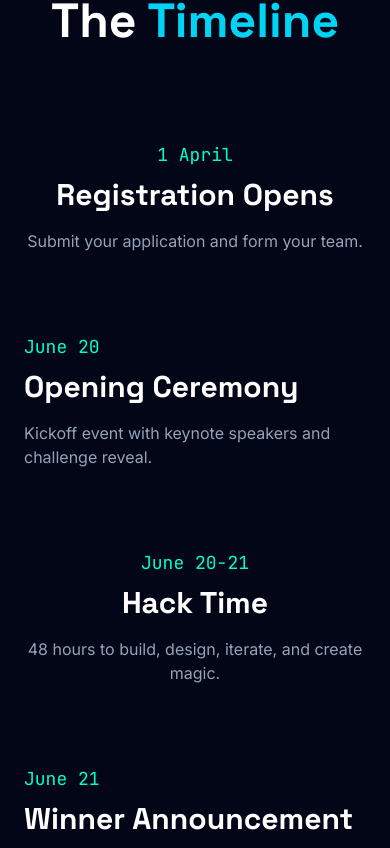
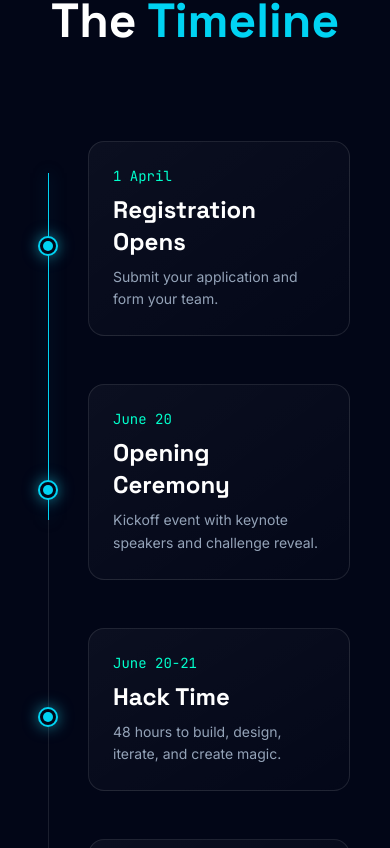
Before and after one commit to SaiAryan1784/sketchnship, a Next.js app: page / in a window 390 px wide. Shown: the part 6496-7344 px from the top of the page. Built offline with nearby package versions, Linux system fonts and the light colour scheme.

Commit message:
feat: Introduce responsive mobile timeline with distinct line and dots, and redesign event card styling with new backgrounds and hover effects.

```diff
--- a/components/sections/Timeline.tsx
+++ b/components/sections/Timeline.tsx
@@ -50,28 +50,52 @@ export const Timeline = () => {
                 </ScrollReveal>
 
                 <div className="relative">
-                    {/* Central Line */}
+                    {/* Central Line (Desktop) */}
                     <div className="absolute left-1/2 top-0 bottom-0 w-px bg-white/10 -translate-x-1/2 hidden md:block">
                         <motion.div
                             style={{ height: lineHeight }}
-                            className="w-full bg-cyan-400"
+                            className="w-full bg-cyan-400 origin-top"
                         />
                     </div>
 
-                    <div className="space-y-12 md:space-y-24">
+                    {/* Left Line (Mobile) */}
+                    <div className="absolute left-6 top-8 bottom-8 w-px bg-white/10 md:hidden z-0">
+                        <motion.div
+                            style={{ height: lineHeight }}
+                            className="w-full bg-cyan-400 origin-top shadow-[0_0_15px_rgba(34,211,238,0.5)]"
+                        />
+                    </div>
+
+                    <div className="space-y-8 md:space-y-24 relative z-10">
                         {timelineEvents.map((event, i) => (
-                            <div key={i} className={`flex flex-col md:flex-row items-center ${event.side === 'right' ? 'md:flex-row-reverse' : ''}`}>
+                            <div key={i} className={`relative flex flex-col md:flex-row items-center md:justify-center ${event.side === 'right' ? 'md:flex-row-reverse' : ''}`}>
+
                                 {/* Content */}
-                                <div className={`w-full md:w-1/2 ${event.side === 'right' ? 'md:pl-12 text-left' : 'md:pr-12 md:text-right'} text-center mb-8 md:mb-0`}>
+                                <div className={`w-full md:w-1/2 pl-16 pr-4 md:px-0 ${event.side === 'right' ? 'md:pl-12 md:text-left' : 'md:pr-12 md:text-right'} text-left mb-4 md:mb-0`}>
                                     <ScrollReveal width="100%">
-                                        <div className="text-designer-accent font-mono text-lg mb-2">{event.date}</div>
-                                        <h3 className="text-3xl font-bold text-white mb-4 font-heading">{event.title}</h3>
-                                        <p className="text-muted-foreground">{event.description}</p>
+                                        <div className="bg-gradient-to-br from-white/[0.04] to-white/[0.01] md:bg-none border border-white/10 md:border-transparent rounded-2xl p-6 md:p-0 relative overflow-hidden transition-all duration-300 hover:border-cyan-500/30 md:hover:border-transparent group hover:shadow-[0_0_20px_rgba(34,211,238,0.1)] md:hover:shadow-none">
+                                            {/* Glow on mobile */}
+                                            <div className="absolute top-0 left-0 w-full h-full bg-gradient-to-r from-cyan-500/10 to-transparent opacity-0 group-hover:opacity-100 transition-opacity duration-300 md:hidden pointer-events-none" />
+
+                                            <div className="text-designer-accent font-mono text-sm md:text-lg mb-2 relative z-10">{event.date}</div>
+                                            <h3 className="text-2xl md:text-3xl font-bold text-white mb-2 md:mb-4 font-heading relative z-10">{event.title}</h3>
+                                            <p className="text-muted-foreground text-sm md:text-base leading-relaxed relative z-10">{event.description}</p>
+                                        </div>
                                     </ScrollReveal>
                                 </div>
 
-                                {/* Dot */}
-                                <div className="absolute left-1/2 -translate-x-1/2 w-4 h-4 rounded-full bg-background-dark border-2 border-white/50 z-10 hidden md:block">
+                                {/* Mobile Dot */}
+                                <div className="absolute left-6 top-1/2 -translate-y-1/2 -translate-x-1/2 w-5 h-5 rounded-full bg-background-dark border-2 border-cyan-400 z-10 md:hidden flex items-center justify-center shadow-[0_0_15px_rgba(34,211,238,0.6)]">
+                                    <motion.div
+                                        initial={{ scale: 0 }}
+                                        whileInView={{ scale: 1 }}
+                                        transition={{ duration: 0.5, delay: 0.2 }}
+                                        className="w-2.5 h-2.5 bg-cyan-400 rounded-full"
+                                    />
+                                </div>
+
+                                {/* Desktop Dot */}
+                                <div className="absolute left-1/2 top-1/2 -translate-x-1/2 -translate-y-1/2 w-4 h-4 rounded-full bg-background-dark border-2 border-white/50 z-10 hidden md:block">
                                     <motion.div
                                         initial={{ scale: 0 }}
                                         whileInView={{ scale: 1 }}
@@ -81,7 +105,7 @@ export const Timeline = () => {
                                 </div>
 
                                 {/* Padding for the other side on desktop */}
-                                <div className="w-full md:w-1/2" />
+                                <div className="hidden md:block w-1/2" />
                             </div>
                         ))}
                     </div>
```
